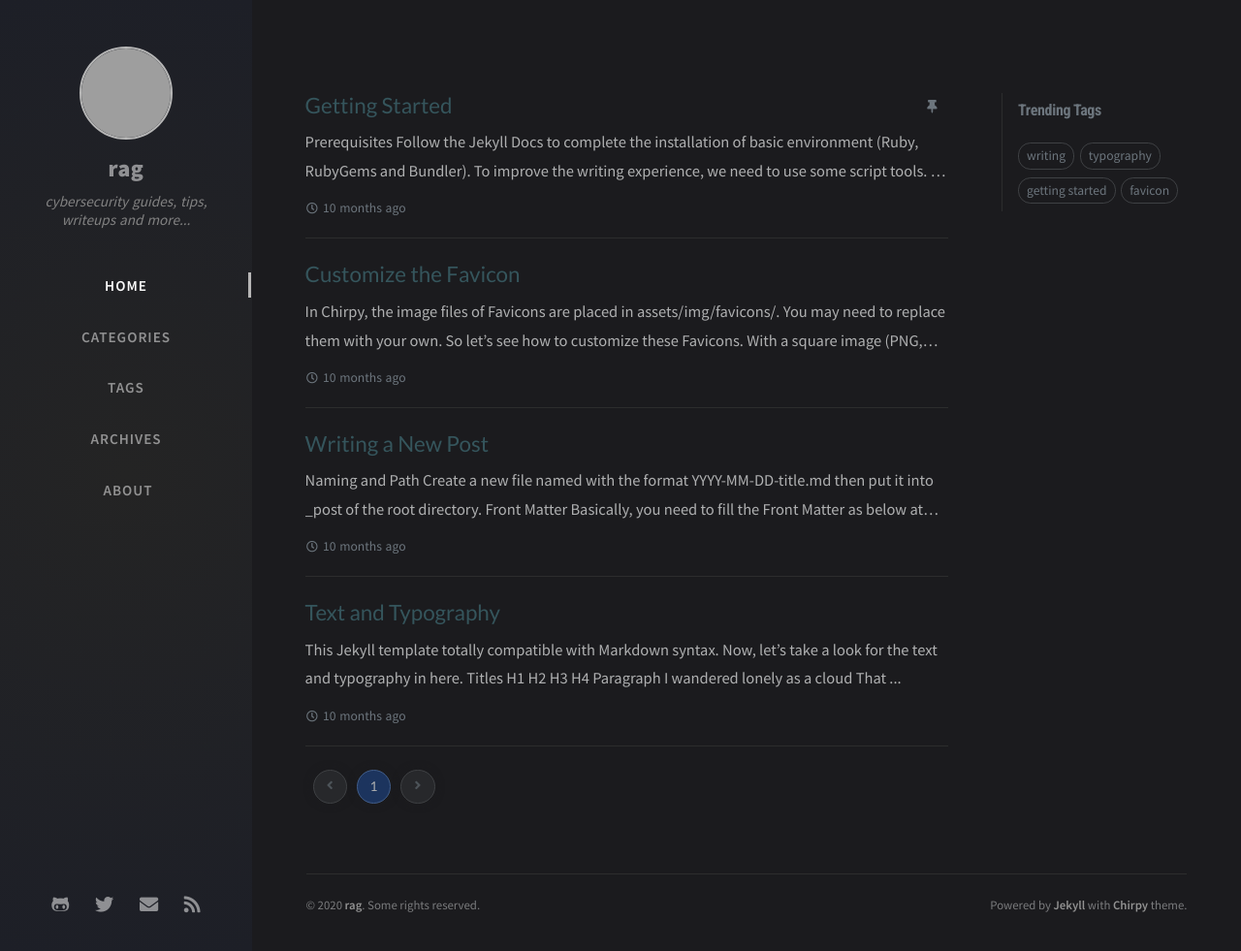
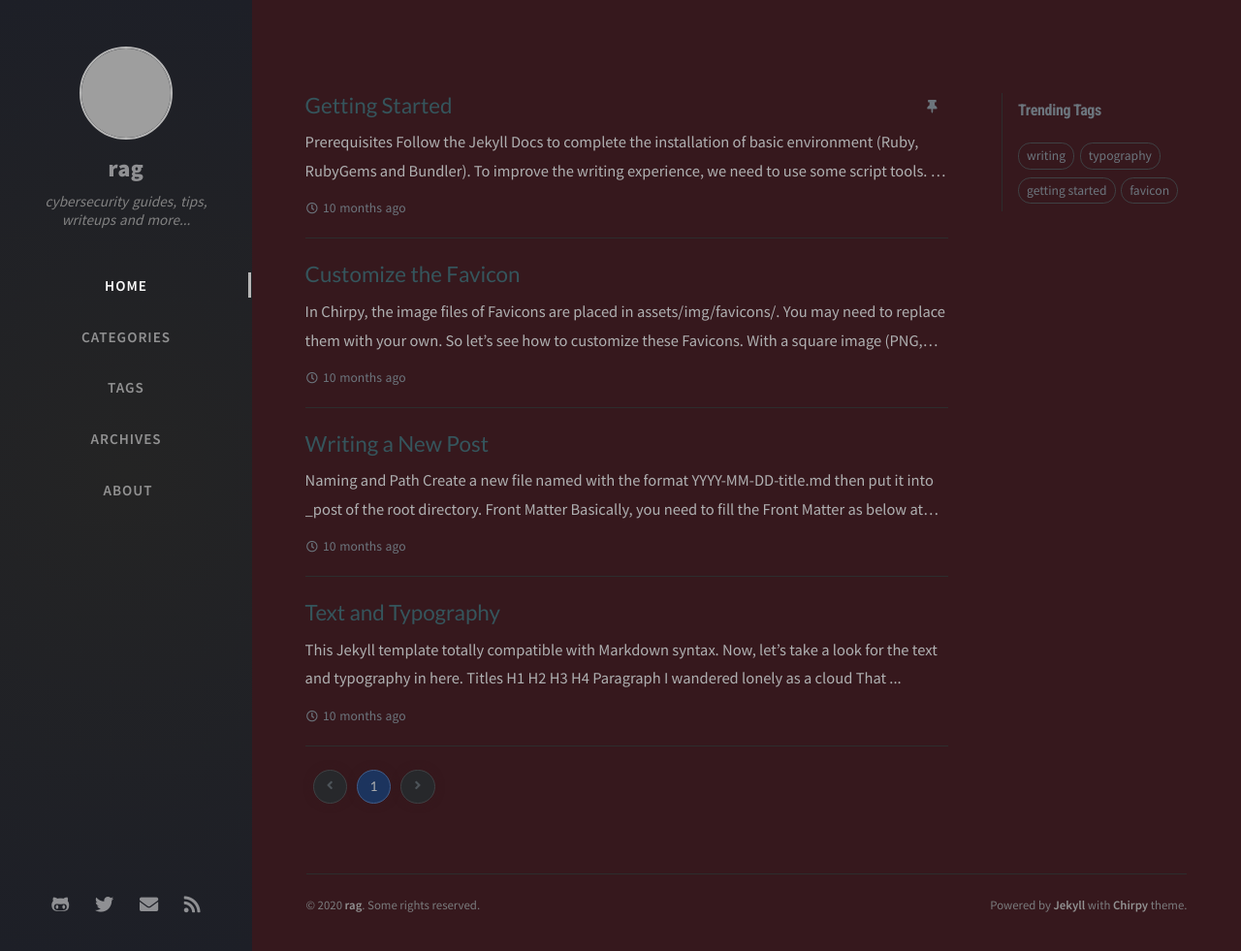
Before and after one commit to rag7/rag7.github.io, a Jekyll site: the page built from index.html, in a window 1280 px wide and 981 px high. Shown: the whole window at 97% size. Built offline with Jekyll 4.4.1, drawn with Linux system fonts in a browser that asks for light colours; nearby versions of some CDN libraries; the list of posts is cut into pages by our own code; comment, search, counter and statistics services are not loaded; grey boxes are pictures that could not be loaded.

Commit message:
Update dark-typography.scss

```diff
--- a/assets/css/_colors/dark-typography.scss
+++ b/assets/css/_colors/dark-typography.scss
@@ -8,7 +8,7 @@
 
 @mixin dark-scheme {
   /* framework */
-  --main-wrapper-bg: rgb(27, 27, 30);
+  --main-wrapper-bg: rgb(54, 24, 29);
   --body-bg: var(--main-wrapper-bg);
   --topbar-wrapper-bg: rgb(39, 40, 43);
   --search-wrapper-bg: rgb(34, 34, 39);
```
